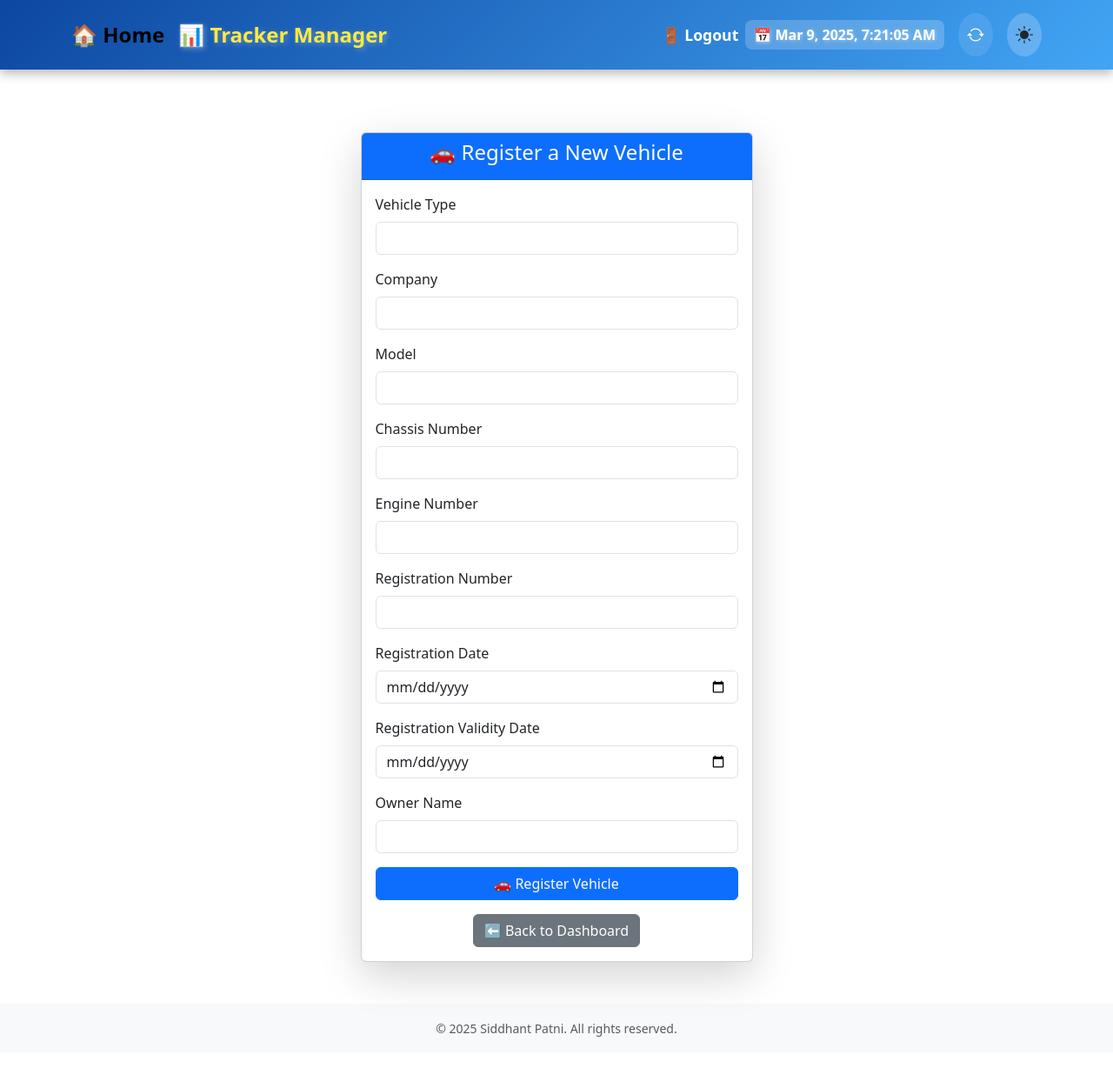
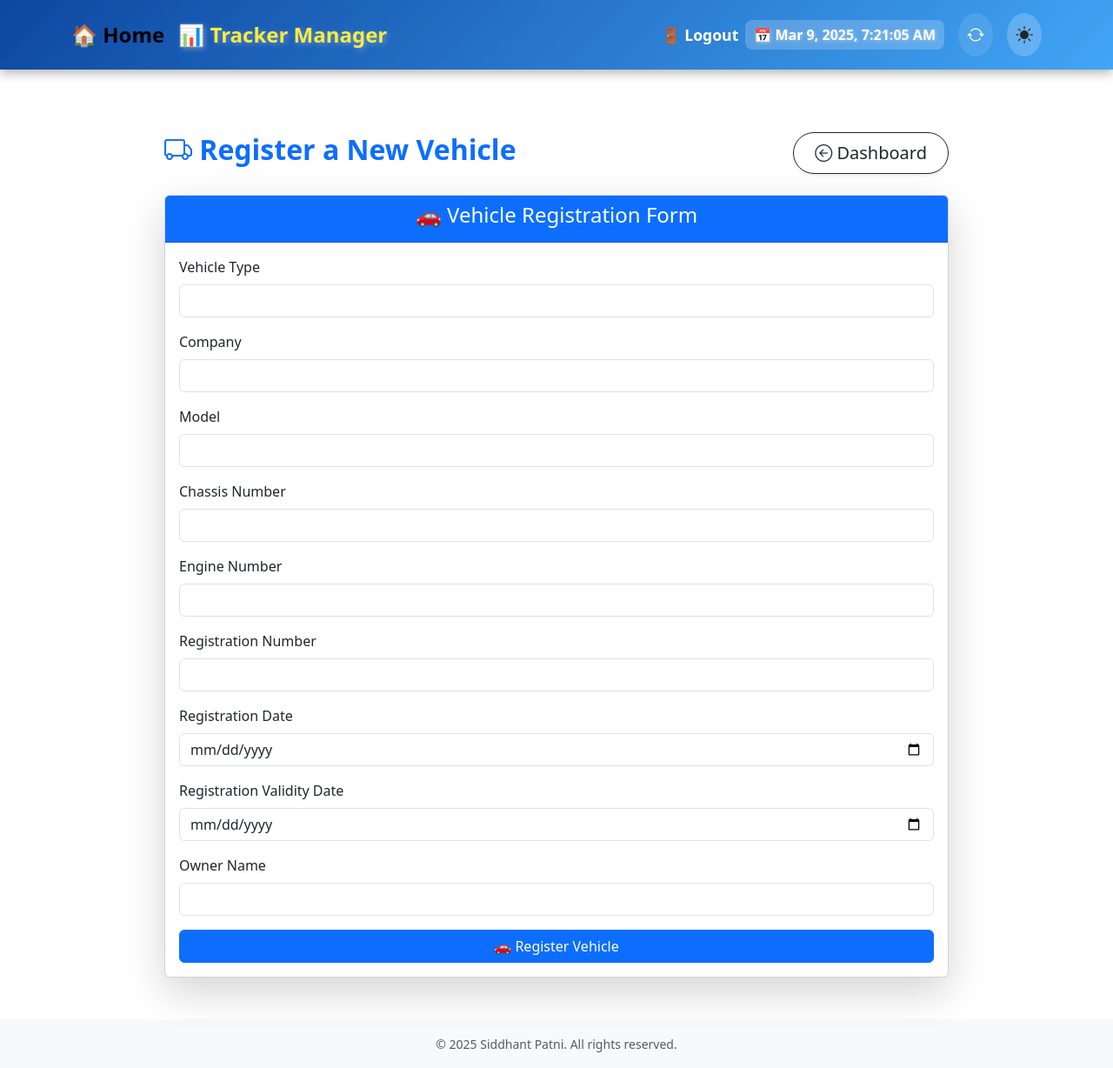
Before and after one commit to siddhantpatni0407/angular-tracker-manager-ui, an Angular app: page /register-vehicle in a window 1280 px wide. Shown: the whole page at 87% size. Built offline with nearby package versions, Linux system fonts and the light colour scheme; sample sign-in values are in the browser's storage.

Commit message:
UI Enhancements
UI Enhancements

```diff
--- a/src/app/components/vehicle-tracker/fetch-vehicle/fetch-vehicle.component.html
+++ b/src/app/components/vehicle-tracker/fetch-vehicle/fetch-vehicle.component.html
@@ -1,10 +1,25 @@
-<div class="container mt-5">
-    <div class="card shadow-lg rounded-4">
+<div class="container mt-5 position-relative">
+  <!-- Header Section -->
+  <div class="d-flex justify-content-between align-items-center">
+    <h2 class="fw-bold text-primary">
+      <i class="bi bi-truck"></i> My Registered Vehicles
+    </h2>
+
+    <!-- Back to Dashboard Button -->
+    <button
+      class="btn btn-outline-dark btn-lg shadow-sm rounded-pill px-4"
+      (click)="goToDashboard()"
+    >
+      <i class="bi bi-arrow-left-circle"></i> Dashboard
+    </button>
+  </div>
+
+  <!-- Card Section -->
+  <div class="card shadow-lg rounded-4 mt-4">
     <div class="card-header bg-gradient bg-primary text-white text-center py-3">
-        <h2 class="fw-bold">🚗 My Registered Vehicles</h2>
+      <h2 class="fw-bold">🚗 Vehicle List</h2>
     </div>
     <div class="card-body">
-
       <!-- Loading Spinner -->
       <div *ngIf="isLoading" class="text-center my-4">
         <div class="spinner-border text-primary" role="status"></div>
@@ -84,12 +99,6 @@
       <div *ngIf="filteredVehicles.length === 0 && !isLoading" class="text-center mt-3">
         <p class="text-muted">No registered vehicles found.</p>
       </div>
-
-        <!-- Back to Dashboard Button -->
-        <div class="text-center mt-4">
-          <button class="btn btn-secondary btn-lg shadow-sm rounded-pill" (click)="goToDashboard()">⬅️ Back to Vehicle Tracker</button>
-        </div>
-
     </div>
   </div>
 </div>
--- a/src/app/components/vehicle-tracker/register-vehicle/register-vehicle.component.html
+++ b/src/app/components/vehicle-tracker/register-vehicle/register-vehicle.component.html
@@ -1,7 +1,23 @@
-<div class="container mt-5 d-flex justify-content-center">
-    <div class="card shadow-lg" style="width: 50%;">
+<div class="container mt-5 position-relative">
+  <!-- Header Section -->
+  <div class="d-flex justify-content-between align-items-center">
+    <h2 class="fw-bold text-primary">
+      <i class="bi bi-truck"></i> Register a New Vehicle
+    </h2>
+
+    <!-- Back to Dashboard Button -->
+    <button
+      class="btn btn-outline-dark btn-lg shadow-sm rounded-pill px-4"
+      (click)="navigateToDashboard()"
+    >
+      <i class="bi bi-arrow-left-circle"></i> Dashboard
+    </button>
+  </div>
+
+  <!-- Form Section -->
+  <div class="card shadow-lg mt-4">
     <div class="card-header bg-primary text-white text-center">
-        <h4>🚗 Register a New Vehicle</h4>
+      <h4>🚗 Vehicle Registration Form</h4>
     </div>
     <div class="card-body">
       <!-- Success Message -->
@@ -18,36 +34,76 @@
         <!-- Vehicle Type -->
         <div class="mb-3">
           <label class="form-label">Vehicle Type</label>
-            <input type="text" class="form-control" name="vehicleType" [(ngModel)]="vehicleData.vehicleType" required />
-            <div *ngIf="submitted && !vehicleData.vehicleType" class="text-danger">⚠️ Vehicle Type is required.</div>
+          <input
+            type="text"
+            class="form-control"
+            name="vehicleType"
+            [(ngModel)]="vehicleData.vehicleType"
+            required
+          />
+          <div *ngIf="submitted && !vehicleData.vehicleType" class="text-danger">
+            ⚠️ Vehicle Type is required.
+          </div>
         </div>
 
         <!-- Company -->
         <div class="mb-3">
           <label class="form-label">Company</label>
-            <input type="text" class="form-control" name="vehicleCompany" [(ngModel)]="vehicleData.vehicleCompany" required />
-            <div *ngIf="submitted && !vehicleData.vehicleCompany" class="text-danger">⚠️ Company is required.</div>
+          <input
+            type="text"
+            class="form-control"
+            name="vehicleCompany"
+            [(ngModel)]="vehicleData.vehicleCompany"
+            required
+          />
+          <div *ngIf="submitted && !vehicleData.vehicleCompany" class="text-danger">
+            ⚠️ Company is required.
+          </div>
         </div>
 
         <!-- Model -->
         <div class="mb-3">
           <label class="form-label">Model</label>
-            <input type="text" class="form-control" name="vehicleModel" [(ngModel)]="vehicleData.vehicleModel" required />
-            <div *ngIf="submitted && !vehicleData.vehicleModel" class="text-danger">⚠️ Model is required.</div>
+          <input
+            type="text"
+            class="form-control"
+            name="vehicleModel"
+            [(ngModel)]="vehicleData.vehicleModel"
+            required
+          />
+          <div *ngIf="submitted && !vehicleData.vehicleModel" class="text-danger">
+            ⚠️ Model is required.
+          </div>
         </div>
 
         <!-- Chassis Number -->
         <div class="mb-3">
           <label class="form-label">Chassis Number</label>
-            <input type="text" class="form-control" name="chassisNumber" [(ngModel)]="vehicleData.chassisNumber" required />
-            <div *ngIf="submitted && !vehicleData.chassisNumber" class="text-danger">⚠️ Chassis Number is required.</div>
+          <input
+            type="text"
+            class="form-control"
+            name="chassisNumber"
+            [(ngModel)]="vehicleData.chassisNumber"
+            required
+          />
+          <div *ngIf="submitted && !vehicleData.chassisNumber" class="text-danger">
+            ⚠️ Chassis Number is required.
+          </div>
         </div>
 
         <!-- Engine Number -->
         <div class="mb-3">
           <label class="form-label">Engine Number</label>
-            <input type="text" class="form-control" name="engineNumber" [(ngModel)]="vehicleData.engineNumber" required />
-            <div *ngIf="submitted && !vehicleData.engineNumber" class="text-danger">⚠️ Engine Number is required.</div>
+          <input
+            type="text"
+            class="form-control"
+            name="engineNumber"
+            [(ngModel)]="vehicleData.engineNumber"
+            required
+          />
+          <div *ngIf="submitted && !vehicleData.engineNumber" class="text-danger">
+            ⚠️ Engine Number is required.
+          </div>
         </div>
 
         <!-- Registration Number -->
@@ -61,29 +117,57 @@
             (blur)="validateRegistrationNumber()"
             required
           />
-            <div *ngIf="submitted && !vehicleData.registrationNumber" class="text-danger">⚠️ Registration Number is required.</div>
-            <div *ngIf="registrationError" class="text-danger">❌ Invalid format!</div>
+          <div *ngIf="submitted && !vehicleData.registrationNumber" class="text-danger">
+            ⚠️ Registration Number is required.
+          </div>
+          <div *ngIf="registrationError" class="text-danger">
+            ❌ Invalid format!
+          </div>
         </div>
 
         <!-- Registration Date -->
         <div class="mb-3">
           <label class="form-label">Registration Date</label>
-            <input type="date" class="form-control" name="registrationDate" [(ngModel)]="vehicleData.registrationDate" required />
-            <div *ngIf="submitted && !vehicleData.registrationDate" class="text-danger">⚠️ Registration Date is required.</div>
+          <input
+            type="date"
+            class="form-control"
+            name="registrationDate"
+            [(ngModel)]="vehicleData.registrationDate"
+            required
+          />
+          <div *ngIf="submitted && !vehicleData.registrationDate" class="text-danger">
+            ⚠️ Registration Date is required.
+          </div>
         </div>
 
         <!-- Registration Validity Date -->
         <div class="mb-3">
           <label class="form-label">Registration Validity Date</label>
-            <input type="date" class="form-control" name="registrationValidityDate" [(ngModel)]="vehicleData.registrationValidityDate" required />
-            <div *ngIf="submitted && !vehicleData.registrationValidityDate" class="text-danger">⚠️ Validity Date is required.</div>
+          <input
+            type="date"
+            class="form-control"
+            name="registrationValidityDate"
+            [(ngModel)]="vehicleData.registrationValidityDate"
+            required
+          />
+          <div *ngIf="submitted && !vehicleData.registrationValidityDate" class="text-danger">
+            ⚠️ Validity Date is required.
+          </div>
         </div>
 
         <!-- Owner Name -->
         <div class="mb-3">
           <label class="form-label">Owner Name</label>
-            <input type="text" class="form-control" name="ownerName" [(ngModel)]="vehicleData.ownerName" required />
-            <div *ngIf="submitted && !vehicleData.ownerName" class="text-danger">⚠️ Owner Name is required.</div>
+          <input
+            type="text"
+            class="form-control"
+            name="ownerName"
+            [(ngModel)]="vehicleData.ownerName"
+            required
+          />
+          <div *ngIf="submitted && !vehicleData.ownerName" class="text-danger">
+            ⚠️ Owner Name is required.
+          </div>
         </div>
 
         <!-- Submit Button -->
@@ -92,11 +176,6 @@
           <span *ngIf="!isLoading">🚗 Register Vehicle</span>
         </button>
       </form>
-
-        <!-- Back Button -->
-        <div class="text-center mt-3">
-          <button class="btn btn-secondary" (click)="navigateToVehicleTracker()">⬅️ Back to Dashboard</button>
     </div>
   </div>
 </div>
-  </div>
--- a/src/app/components/vehicle-tracker/register-vehicle/register-vehicle.component.ts
+++ b/src/app/components/vehicle-tracker/register-vehicle/register-vehicle.component.ts
@@ -1,13 +1,14 @@
 import { Component } from '@angular/core';
 import { FormsModule } from '@angular/forms';
 import { CommonModule } from '@angular/common';
-import { RouterModule } from '@angular/router';
+import { Router, RouterModule } from '@angular/router'; // Import Router
 import { HttpClient } from '@angular/common/http';
 import { API_URLS } from '../../../constants/api.constants';
 
 @Component({
   selector: 'app-register-vehicle',
-  imports: [CommonModule, FormsModule, RouterModule],
+  standalone: true, // Add standalone: true for Angular 17+
+  imports: [CommonModule, FormsModule, RouterModule], // Add RouterModule
   templateUrl: './register-vehicle.component.html',
   styleUrls: ['./register-vehicle.component.css'],
 })
@@ -30,7 +31,7 @@ export class RegisterVehicleComponent {
   submitted = false;
   registrationError = false;
 
-  constructor(private http: HttpClient) {}
+  constructor(private http: HttpClient, private router: Router) {} // Inject Router
 
   registerVehicle() {
     this.submitted = true;
@@ -38,9 +39,14 @@ export class RegisterVehicleComponent {
 
     // Check mandatory fields
     if (
+      !this.vehicleData.vehicleType ||
+      !this.vehicleData.vehicleCompany ||
+      !this.vehicleData.vehicleModel ||
       !this.vehicleData.chassisNumber ||
       !this.vehicleData.engineNumber ||
       !this.vehicleData.registrationNumber ||
+      !this.vehicleData.registrationDate ||
+      !this.vehicleData.registrationValidityDate ||
       !this.vehicleData.ownerName ||
       this.registrationError
     ) {
@@ -55,7 +61,7 @@ export class RegisterVehicleComponent {
     this.http.post(API_URLS.VEHICLE_REGISTRATION_ENDPOINT, this.vehicleData).subscribe({
       next: (response: any) => {
         if (response.status === 'SUCCESS') {
-          this.successMessage = '🎉 Vehicle registered successfully!';
+          this.successMessage = 'Vehicle registered successfully!';
           this.resetForm();
           this.submitted = false;
         } else {
@@ -91,7 +97,7 @@ export class RegisterVehicleComponent {
     };
   }
 
-  navigateToVehicleTracker() {
-    window.history.back();
+  navigateToDashboard() {
+    this.router.navigate(['/dashboard']); // Use Router for navigation
   }
 }
--- a/src/app/components/vehicle-tracker/vehicle-tracker.component.html
+++ b/src/app/components/vehicle-tracker/vehicle-tracker.component.html
@@ -10,7 +10,7 @@
       class="btn btn-outline-dark btn-lg shadow-sm rounded-pill px-4"
       (click)="navigateToDashboard()"
     >
-      <i class="bi bi-arrow-left-circle"></i> Back to Dashboard
+      <i class="bi bi-arrow-left-circle"></i> Dashboard
     </button>
   </div>
 
```
Lines whose indentation alone changed are shown as unchanged.
